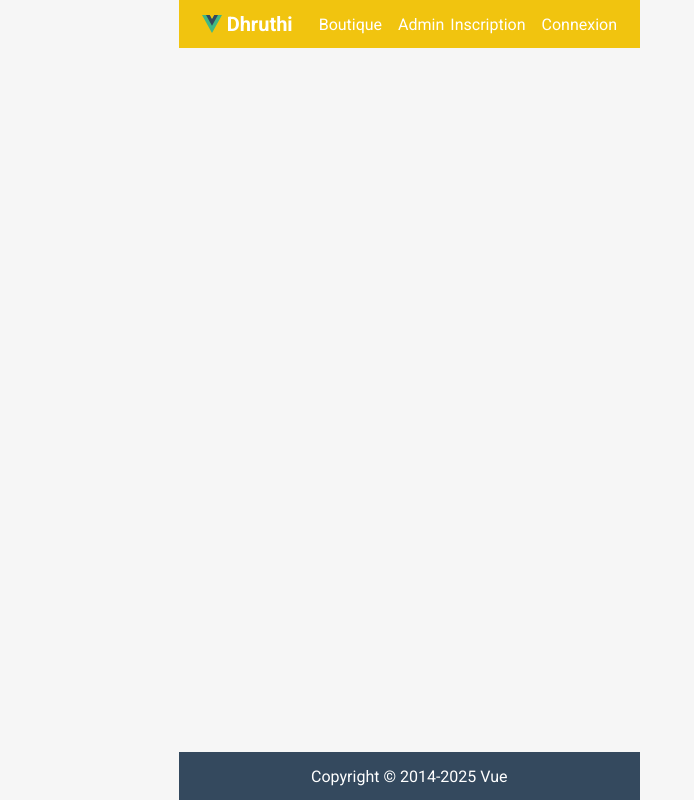
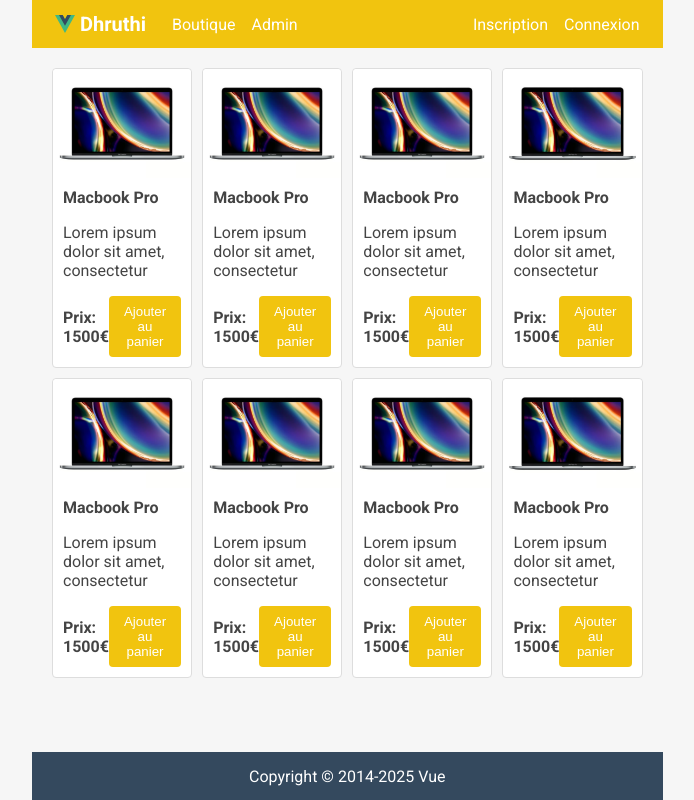
Before and after one commit to dhruthinooka/boutique, a Vue app: page / in a window 1280 px wide. Shown: the whole page, without its empty margins (0-694 px from the left). Built offline with nearby package versions, Linux system fonts and the light colour scheme.

Commit message:
Layout of the shop section

```diff
--- a/src/App.vue
+++ b/src/App.vue
@@ -8,8 +8,8 @@
 <template>
   <div class="app-container">
     <TheHeader class="header" />
-    <TheFooter class="footer b2" />
-<!--    <Shop class="shop b3" />-->
+    <TheFooter class="footer b4" />
+    <Shop class="shop" />
 <!--    <Cart class="cart b4" />-->
   </div>
 </template>
--- a/src/assets/base.scss
+++ b/src/assets/base.scss
@@ -119,3 +119,30 @@
 .m-30 {
   margin: 30px;
 }
+
+//buttons
+
+.btn {
+  padding: 8px 15px;
+  border: 0;
+  border-radius: var(--border-radius);
+  cursor: pointer;
+  font-weight: 500;
+  transition: background-color 0.2s;
+}
+
+.btn-primary {
+  background-color: var(--primary-1);
+  color: var(--text-primary-color);
+  &:hover {
+    background-color: var(--primary-2);
+  }
+}
+
+.btn-danger {
+  background-color: var(--danger-1);
+  color: var(--text-primary-color);
+  &:hover {
+    background-color: var(--danger-2);
+  }
+}
--- a/src/components/Shop/ShopProduct.vue
+++ b/src/components/Shop/ShopProduct.vue
@@ -3,11 +3,31 @@
 </script>
 
 <template>
-  <div class="b5">
-    <h1>Shop Product</h1>
+  <div class="product d-flex flex-column">
+    <div class="product-image"></div>
+    <div class="p-10 d-flex flex-column">
+      <h4>Macbook Pro</h4>
+      <p>Lorem ipsum dolor sit amet, consectetur </p>
+      <div class="d-flex flex-row align-items-center">
+        <strong class="flex-fill">Prix: 1500€</strong>
+        <button class="btn btn-primary">Ajouter au panier</button>
+      </div>
+    </div>
   </div>
 </template>
 
 <style lang="scss" scoped>
-
+  .product {
+    background-color: white;
+    border: var(--border);
+    border-radius: var(--border-radius);
+    &-image {
+      border-top-right-radius: var(--border-radius);
+      border-top-left-radius: var(--border-radius);
+      background-image: url(../../assets/macbookpro.jpg);
+      background-size: cover;
+      background-position: center;
+      height: 150px;
+    }
+  }
 </style>
```
Also changed, not shown: src/assets/macbookpro.jpg (added).
